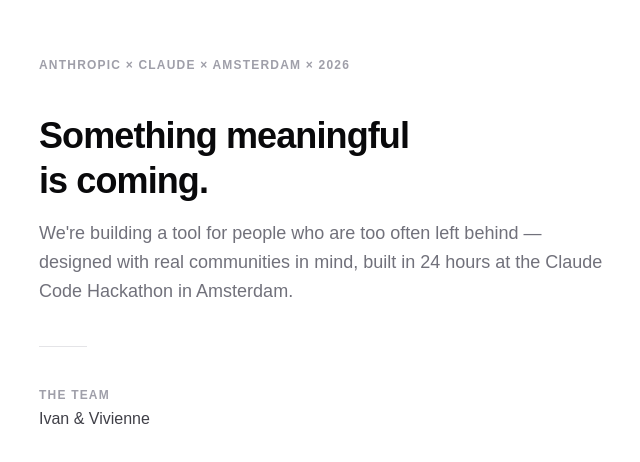
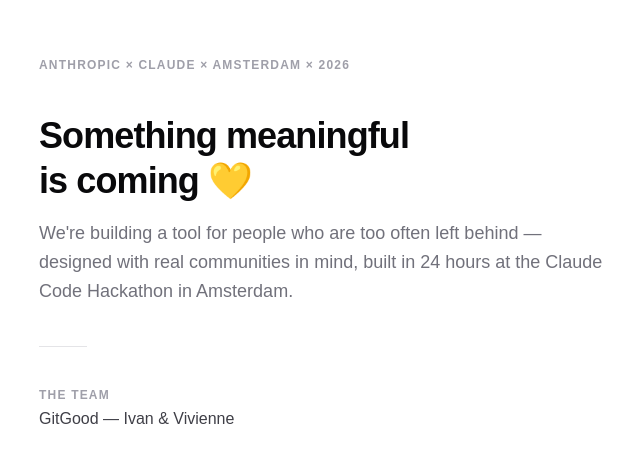
Before and after one commit to ivan-atanasov-atanasov/claude-hackathon-amsterdam, a Next.js app in the folder frontend/: page / in a window 1280 px wide. Shown: the part 156-618 px from the top of the page, without its empty margins (313-953 px from the left). Built offline with nearby package versions, Linux system fonts and the light colour scheme.

Commit message:
chore: update landing page copy with emoji and team name
Co-Authored-By: Claude Sonnet 4.6 <noreply@anthropic.com>

```diff
--- a/frontend/app/page.tsx
+++ b/frontend/app/page.tsx
@@ -10,7 +10,7 @@ export default function Home() {
         {/* Headline */}
         <div className="flex flex-col gap-4">
           <h1 className="text-4xl font-bold tracking-tight text-zinc-950 dark:text-zinc-50 leading-tight">
-            Something meaningful<br />is coming.
+            Something meaningful<br />is coming 💛
           </h1>
           <p className="text-lg text-zinc-500 dark:text-zinc-400 leading-relaxed">
             We&apos;re building a tool for people who are too often left behind —
@@ -28,7 +28,7 @@ export default function Home() {
             The team
           </p>
           <p className="text-base text-zinc-700 dark:text-zinc-300 font-medium">
-            Ivan &amp; Vivienne
+            GitGood — Ivan &amp; Vivienne
           </p>
         </div>
       </main>
```
